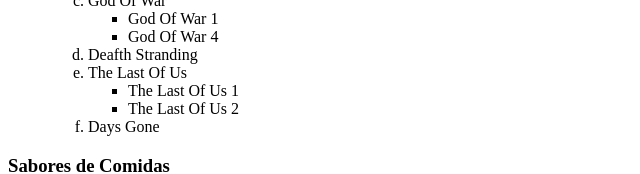
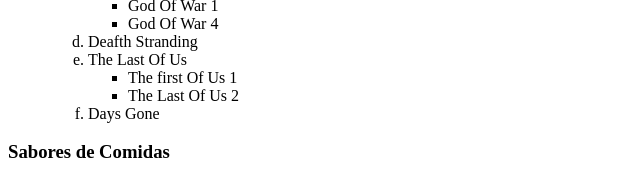
Before and after one commit to lhclemente/Estudos-HTML5-e-CSS3, a plain HTML site: page Exercicios/ex009/index.html in a window 1280 px wide. Shown: the part 936-1110 px from the top of the page, without its empty margins (0-640 px from the left). Drawn offline with Linux system fonts and the light colour scheme.

Commit message:
the first of us

```diff
--- a/Exercicios/ex009/index.html
+++ b/Exercicios/ex009/index.html
@@ -1,4 +1,3 @@
-<!DOCTYPE html>
 <html lang="pt-br">
 <head>
     <meta charset="UTF-8">
@@ -63,7 +62,7 @@
                             <li>Deafth Stranding</li>
                             <li>The Last Of Us</li>
                                 <ul>
-                                    <li>The Last Of Us 1</li>
+                                    <li>The first Of Us 1</li>
                                     <li>The Last Of Us 2</li>
                                 </ul>
                             <li>Days Gone</li>
```
